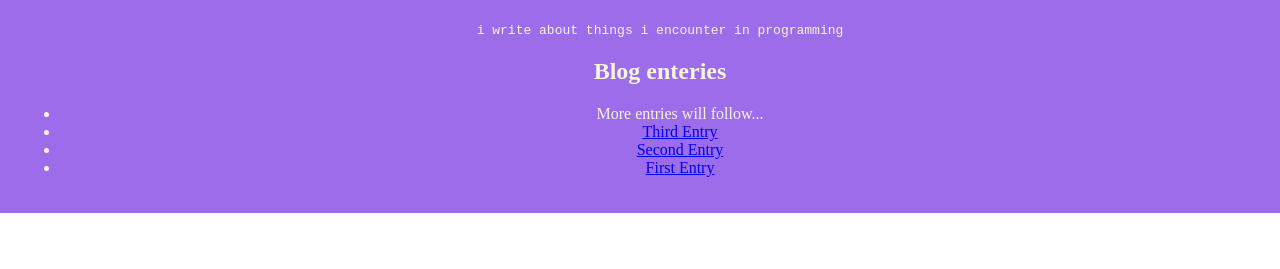
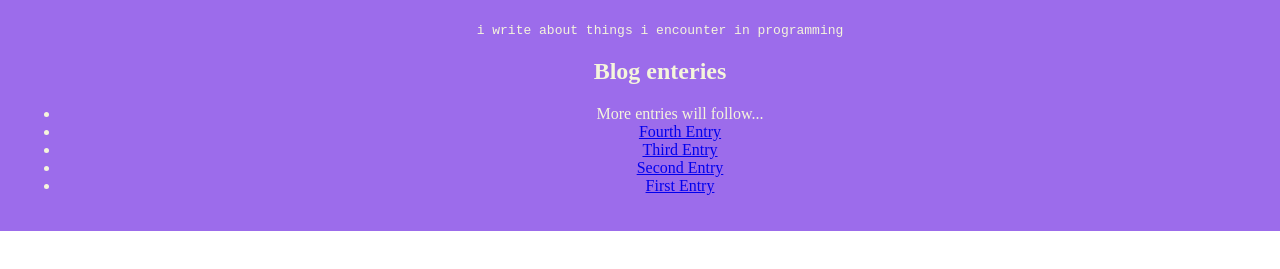
Before and after one commit to carterd888/learn_vs_code, a plain HTML site: page blog/index.html in a window 1280 px wide. Shown: the part 159-428 px from the top of the page. Drawn offline with Linux system fonts and the light colour scheme.

Commit message:
updated blog page to link fourth entry

```diff
--- a/blog/index.html
+++ b/blog/index.html
@@ -20,11 +20,12 @@
         <!--here will be a list of blog enteries-->
         <ul>
             <li>More entries will follow...</li>
+            <li><a href="fourth-entry/">Fourth Entry</a></li>
             <li><a href="third-entry/">Third Entry</a></li>
             <li><a href="second-entry/">Second Entry</a></li>
             <li><a href="first-entry/">First Entry</a></li>
 
-          </ul>
+        </ul>
 
     </div>
 
```
